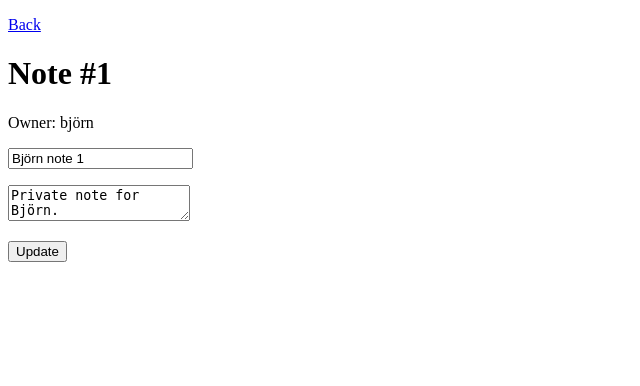
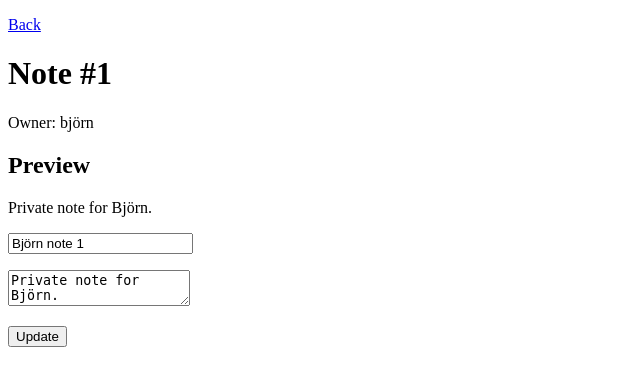
Before and after one commit to BjornKhermik10/csb_project1, a Django app: page /polls/notes/1/ in a window 1280 px wide. Shown: the top 386 px of the page, without its empty margins (0-640 px from the left). Run offline with Django 5.2, Linux system fonts and the light colour scheme; a user stored in the database is signed in; data comes from the database, SQL or seed files in the repository; both versions use the stored data as it was after the commit.

Commit message:
third flaw XXS added pretty simple hoping this is enought tho

```diff
--- a/polls/templates/polls/note_detail.html
+++ b/polls/templates/polls/note_detail.html
@@ -9,6 +9,11 @@
     <h1>Note #{{ note.id }}</h1>
     <p>Owner: {{ note.owner.username }}</p>
 
+    <!-- Flaw: the note body is rendered with |safe, so HTML or JavaScript in the note runs in the browser. -->
+    <!-- Fix: remove |safe so Django escapes the text automatically. -->
+    <h2>Preview</h2>
+    <div>{{ note.body|safe }}</div>
+
     <form method="post">
         {% csrf_token %}
         <p><input type="text" name="title" value="{{ note.title }}"></p>
```
Also changed, not shown: db.sqlite3.
